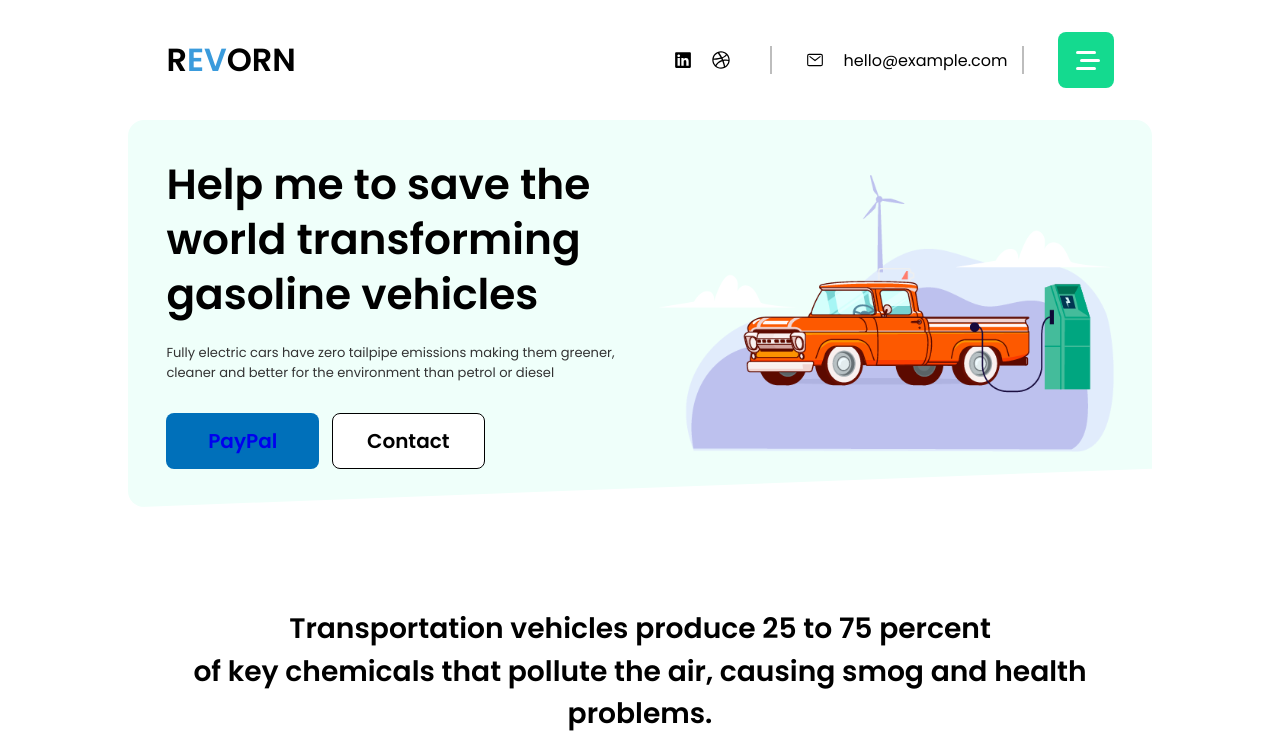
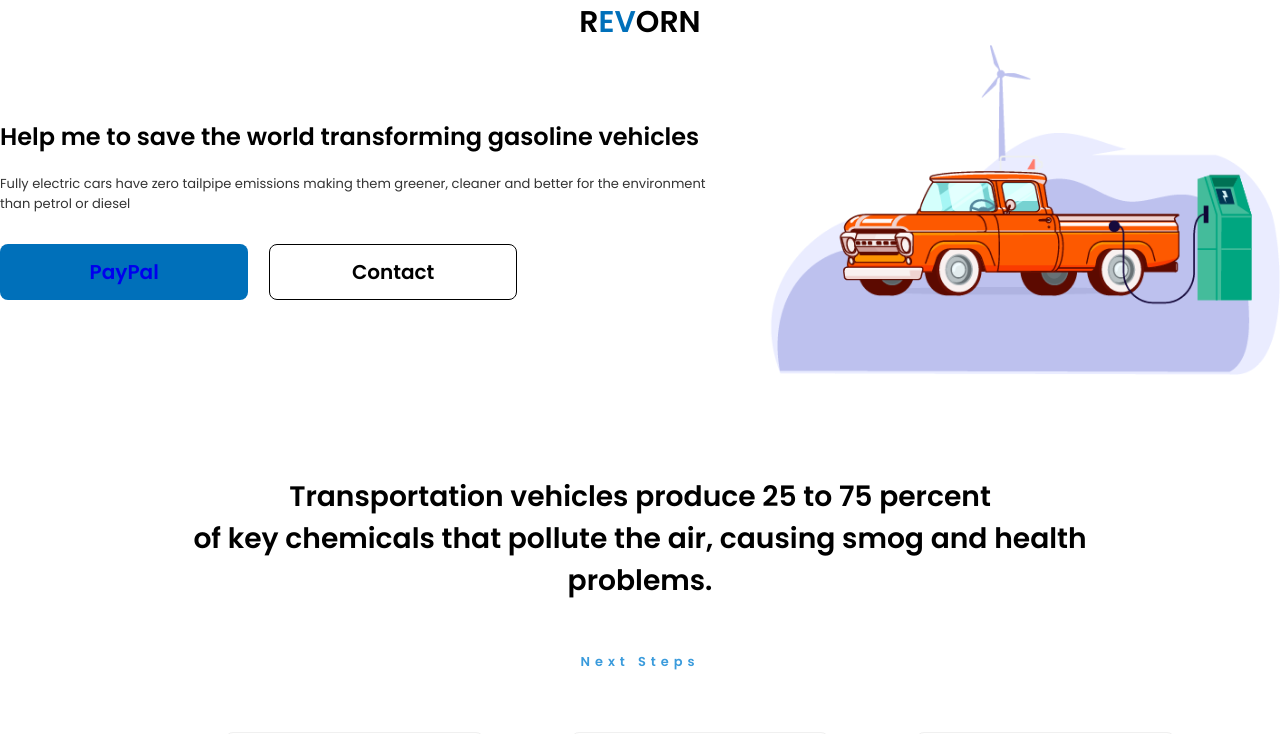
Before and after one commit to mkfuentes/revorn, a React (Create React App) app in the folder landing/: page / in a window 1280 px wide. Shown: the top 734 px of the page. Built offline with nearby package versions, Linux system fonts and the light colour scheme.

Commit message:
fixed-checkpoint

```diff
--- a/landing/src/App.js
+++ b/landing/src/App.js
@@ -14,7 +14,7 @@ function App() {
       <div className="menu_container">
       <span>
         <IconContext.Provider value={{color:"#000", size:"18px", className:"icons_container"}}>
-          <div className="icon"><FaLinkedin/></div>
+          <div className="icon"><a href=""></a><FaLinkedin/></div>
           <div className="icon"><FaDribbble/></div>
         </IconContext.Provider>
       </span>
--- a/landing/src/App.scss
+++ b/landing/src/App.scss
@@ -1,15 +1,18 @@
 @import url('https://fonts.googleapis.com/css2?family=Poppins:wght@400;600&display=swap');
-@import url('./breakpoint.scss');
-*{
+@import "./breakpoint/breakpoint.scss";
+
+* {
   margin: 0;
   padding: 0;
   box-sizing: border-box;
 }
-$light_green:#effffa;
-$dark_green:#14da8f;
-$summer_sky:#3a9bdc;
-$black:#000;
-$white:#fff;
+
+$light_green: #effffa;
+$dark_green: #14da8f;
+$summer_sky: #3a9bdc;
+$dark_sky: #0070BA;
+$black: #000;
+$white: #fff;
 
 .dflex {
   display: flex;
@@ -18,7 +21,7 @@ $white:#fff;
   width: 100%;
 }
 
-body{
+body {
   display: block;
   width: 100%;
   height: 100%;
@@ -27,29 +30,55 @@ body{
   font-family: 'Poppins', sans-serif;
 }
 
-header{
+//210
+
+header {
   @extend .dflex;
+
+  @include media(">desktop", "<LGdesktop") {
     justify-content: space-between;
     padding: 0 13%;
     height: 120px;
+
     .logo_wrapper {
       font-size: 32px;
       font-weight: 600;
+
       span {
         color: $summer_sky;
       }
     }
-  .menu_container{
+  }
+
+  @include media ("<desktop") {
+    .logo_wrapper {
+      font-size: 30px;
+      font-weight: 600;
+
+      span {
+        color: $dark_sky;
+      }
+    }
+
+    .menu_container {
+      display: none;
+      justify-content: space-around;
+    }
+  }
+
+  .menu_container {
     @extend .dflex;
     justify-content: flex-end;
     width: 600px;
     height: 56px;
+
     span {
       display: inline-flex;
       align-items: center;
       justify-content: flex-start;
       position: relative;
       height: 100%;
+
       +span {
         &:before {
           content: "";
@@ -62,22 +91,28 @@ header{
           transform: translateY(-50%);
         }
       }
-      .icon{
+
+      .icon {
         display: inline-flex;
-        +.icon{
+
+        +.icon {
           margin-left: 20px;
         }
       }
-      &:nth-child(1){
+
+      &:nth-child(1) {
         width: 22%;
       }
-      &:nth-child(2){
+
+      &:nth-child(2) {
         width: 42%;
-        .icon{
+
+        .icon {
           margin-right: 20px;
         }
       }
-      &.menu{
+
+      &.menu {
         @extend .dflex;
         width: 56px;
         height: 56px;
@@ -86,20 +121,24 @@ header{
         border-radius: 8px;
         cursor: pointer;
         flex-direction: column;
-        span{
+
+        span {
           display: block;
           width: 20px;
           height: 3px;
           background-color: $white;
           border-radius: 3px;
           position: relative;
-          +span{
+
+          +span {
             margin-top: 5px;
-            &:before{
+
+            &:before {
               content: none;
             }
           }
-          &:nth-child(2){
+
+          &:nth-child(2) {
             margin-left: 8px;
           }
         }
@@ -107,139 +146,136 @@ header{
     }
   }
 }
-        .content_wrapper{
-          width: 80%;
+
+.content_wrapper {
+  @extend .dflex;
+
+  @include media (">desktop", "<LGdesktop") {
+    width: 100%;
     margin: 0 auto;
-          @extend .dflex;
     justify-content: space-between;
     align-items: center;
     background-color: $light_green;
-          clip-path: polygon(0 0, 100% 0, 100% 90%, 0 100% );
+    clip-path: polygon(0 0, 100% 0, 100% 90%, 0 100%);
     border-radius: 16px;
     padding: 3%;
-          .left_content_wrapper{
+
+    .left_content_wrapper {
       width: 48%;
-            h2{
+
+      h2 {
         font-size: 3.3vw;
         font-weight: 600;
         line-height: 1.3;
         overflow: hidden;
-              span{
+
+        span {
           display: inline;
-                spand.second{
+
+          spand.second {
             margin-left: 15px;
           }
         }
       }
     }
   }
-            p{
+
+  p {
     font-size: 1.02vw;
-              color:#333;
+    color: #333;
     margin: 20px 0 30px 0;
   }
-            .btn_group{
+
+  .btn_group {
     @extend .dflex;
     width: 70%;
     justify-content: space-between;
-              .btn{
+
+    .btn {
       @extend .dflex;
       width: 48%;
       height: 56px;
       font-size: 20px;
       border-radius: 8px;
       font-weight: 600;
-                &.btn_primary{
+
+      &.btn_primary {
         a:link {
           text-decoration: none;
         }
+
         a:visited {
           text-decoration: none;
         }
-                  background-color: #0070BA;
+
+        background-color: $dark_sky;
         color:$white;
-                  svg{
+
+        svg {
           margin-left: 8px;
         }
       }
-                &.btn_secondary{
+
+      &.btn_secondary {
         background-color: $white;
-                  color:$black;
-                  border:1px solid $black;
+        color: $black;
+        border: 1px solid $black;
       }
     }
   }
-            .review_container{
-              margin-top: 50px;
-              p.total_review{
-                font-weight: 600;
-                font-size: 20px;
-                color:$black;
-                margin:0;
 }
-            p.more_review {
-              color:#333;
-              font-weight: 400;
-              font-size: 16px;
-              margin: 20px 0 0;
-            }
-              span{
-                display: inline-flex;
-                @extend .dflex;
-                width: 30px;
-                height: 30px;
-                background-color: $dark_green;
-                border-radius: 8px;
-                margin-top: 10px;
-                +span{
-                  margin-left: 8px;
-                }
-              }
-            }
-          .right_content_wrapper{
+
+.right_content_wrapper {
   width: 48%;
   @extend .dflex;
   justify-content: flex-end;
-            img{
-              display:block;
+
+  img {
+    display: block;
     width: 100%;
   }
 }
-.service_container{
+
+.service_container {
   display: block;
   width: 80%;
   margin: 80px auto 0 auto;
-  .title_wrapper{
+
+  .title_wrapper {
     overflow: hidden;
-    .service_title{
+
+    .service_title {
       display: block;
       text-align: center;
       text-transform: capitalize;
-      color:$summer_sky;
+      color: $summer_sky;
       letter-spacing: 5px;
       font-size: 1.01vw;
       font-weight: 600;
       overflow: hidden;
     }
   }
-  h2{
+
+  h2 {
     font-size: 2.2vw;
     font-weight: 600;
-    color:$black;
+    color: $black;
     text-align: center;
     margin-top: 20px;
     line-height: 1.5;
     overflow: hidden;
   }
 }
-.service_card{
+
+.service_card {
   @extend .dflex;
   flex-wrap: wrap;
   grid-gap: 1vw;
   justify-content: space-around;
   margin: 60px;
-  .card{
-    display:flex;
+
+  .card {
+    display: flex;
     flex-direction: column;
     justify-content: space-between;
     width: calc(96%/3.8);
@@ -249,32 +285,38 @@ header{
     padding: 2.8vw 3.2vw;
     height: 19.67vw;
     position: relative;
-    top:0;
+    top: 0;
     transition: all .3s ease-in-out;
-    &:hover{
-      box-shadow: rgba(0,0,0,0.45) 0px 25px 20px -20px;
+
+    &:hover {
+      box-shadow: rgba(0, 0, 0, 0.45) 0px 25px 20px -20px;
       cursor: pointer;
       top: -5px;
     }
-    &.dark{
+
+    &.dark {
       background-color: $black;
-      color:$white;
-      .line{
+      color: $white;
+
+      .line {
         position: absolute;
-        top:0;
+        top: 0;
         right: 3.8vw;
         width: 4.5vw;
       }
-      h2{
+
+      h2 {
         color: $white;
         text-align: left;
       }
-      a{
+
+      a {
         display: flex;
         justify-content: space-between;
       }
     }
-    .service_icon{
+
+    .service_icon {
       width: 3.02vw;
       height: 3.02vw;
       display: inline-flex;
@@ -284,36 +326,30 @@ header{
       color: $white;
       border-radius: 8px;
     }
-    h3{
+
+    h3 {
       font-size: 1.15vw;
       font-weight: 600;
-      color:$black;
+      color: $black;
       text-transform: capitalize;
     }
-    a{
+
+    a {
       display: inline-flex;
       justify-content: flex-start;
       font-size: .94vw;
       color: $dark_green;
       text-decoration: none;
       align-items: center;
-      span{
+
+      span {
         margin-right: 8px;
       }
-      svg{
+
+      svg {
         margin-top: 3px;
       }
     }
   }
 
 }
-
-//delete review container
-/*
-<div className="review_container"><p className="total_review">64 reviews</p><IconContext.Provider value= {
-    {
-    color: "#fff", size: "18px"
-  }
-}
-
-><span><BsFillArrowDownCircleFill/></span></IconContext.Provider><p className="review_containe">More information</p></div>*/
```
Also changed, not shown: landing/src/breakpoint/breakpoint.scss (renamed from landing/src/breakpoint.scss). Lines whose indentation alone changed are shown as unchanged.
